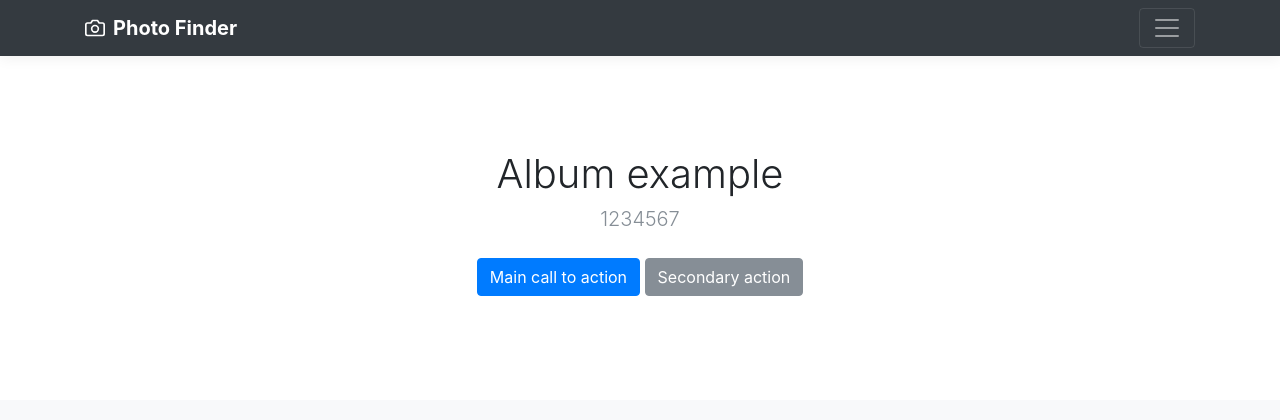
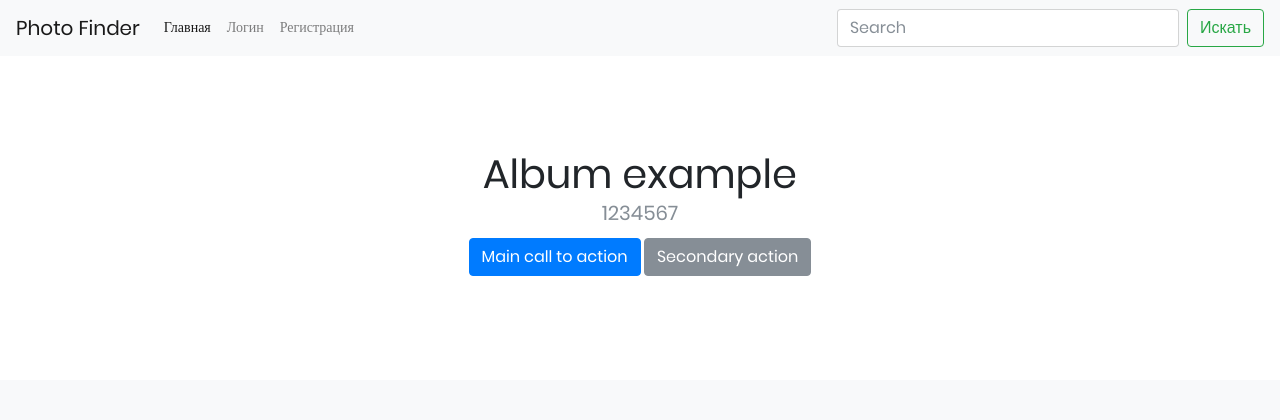
Before and after one commit to e-makusheva/photo_finder, a Flask app: page / in a window 1280 px wide. Shown: the top 420 px of the page. Run offline with Flask 2, Linux system fonts and the light colour scheme; some libraries are stand-ins or nearby versions.

Commit message:
Сделано меню

```diff
--- a/photo_app/templates/index.html
+++ b/photo_app/templates/index.html
@@ -14,41 +14,19 @@
     <link href="../static/Index/dist/css/bootstrap.min.css" rel="stylesheet">
 
     <!-- Custom styles for this template -->
+    <link rel="stylesheet" type="text/css" href="../static/Login/fonts/font-awesome-4.7.0/css/font-awesome.min.css">
+    <!--===============================================================================================-->
+    <link rel="stylesheet" type="text/css" href="../static/Login/vendor/animate/animate.css">
+    <!--===============================================================================================-->
+    <link rel="stylesheet" type="text/css" href="../static/Login/vendor/css-hamburgers/hamburgers.min.css">
+    <link rel="stylesheet" type="text/css" href="../static/Login/css/main.css">
+  <!--===============================================================================================-->
+    <link href="album.css" rel="stylesheet">
 
-    <link href="album.css" rel="stylesheet">
   </head>
-
+  {% include 'menu.html' %}
   <body>
-
-    <header>
-      <div class="collapse bg-dark" id="navbarHeader">
-        <div class="container">
-          <div class="row">
-            <div class="col-sm-4 offset-md-1 py-4">
-              <ul class="list-unstyled">
-                <li><a href="#" class="text-white">Главная страница</a></li>
-                <li><a href="#" class="text-white">Регистрация</a></li>
-                <li><a href="#" class="text-white">Войти</a></li>
-              </ul>
-            </div>
-          </div>
-        </div>
-      </div>
-      <div class="navbar navbar-dark bg-dark box-shadow">
-        <div class="container d-flex justify-content-between">
-          <a href="#" class="navbar-brand d-flex align-items-center">
-            <svg xmlns="http://www.w3.org/2000/svg" width="20" height="20" viewBox="0 0 24 24" fill="none" stroke="currentColor" stroke-width="2" stroke-linecap="round" stroke-linejoin="round" class="mr-2"><path d="M23 19a2 2 0 0 1-2 2H3a2 2 0 0 1-2-2V8a2 2 0 0 1 2-2h4l2-3h6l2 3h4a2 2 0 0 1 2 2z"></path><circle cx="12" cy="13" r="4"></circle></svg>
-            <strong>Photo Finder</strong>
-          </a>
-          <button class="navbar-toggler" type="button" data-toggle="collapse" data-target="#navbarHeader" aria-controls="navbarHeader" aria-expanded="false" aria-label="Toggle navigation">
-            <span class="navbar-toggler-icon"></span>
-          </button>
-        </div>
-      </div>
-    </header>
-
     <main role="main">
-
       <section class="jumbotron text-center">
         <div class="container">
           <h1 class="jumbotron-heading">Album example</h1>
--- /dev/null
+++ b/photo_app/templates/menu.html
@@ -0,0 +1,23 @@
+<nav class="navbar navbar-expand-lg navbar-light bg-light">
+    <a class="navbar-brand" href="#">Photo Finder</a>
+    <button class="navbar-toggler" type="button" data-toggle="collapse" data-target="#navbarSupportedContent" aria-controls="navbarSupportedContent" aria-expanded="false" aria-label="Toggle navigation">
+      <span class="navbar-toggler-icon"></span>
+    </button>
+
+    <div class="collapse navbar-collapse" id="navbarSupportedContent">
+      <ul class="navbar-nav mr-auto">
+        <li class="nav-item active">
+          <a class="nav-link" href="/">Главная <span class="sr-only">(current)</span></a>
+        </li>
+        <li class="nav-item">
+            <a class="nav-link" href="{{url_for('user.login')}}">Логин</a>
+        <li class="nav-item">
+            <a class="nav-link" href="{{url_for('user.register')}}">Регистрация</a>
+        </li>
+      </ul>
+      <form class="form-inline my-2 my-lg-0">
+        <input class="form-control mr-sm-2" type="search" placeholder="Search" aria-label="Search">
+        <button class="btn btn-outline-success my-2 my-sm-0" type="submit">Искать</button>
+      </form>
+    </div>
+  </nav>
--- a/photo_app/user/views.py
+++ b/photo_app/user/views.py
@@ -12,7 +12,7 @@ def login():
         return redirect(url_for('index'))
     title = 'Авторизация'
     login_form = LoginForm()
-    return render_template('login.html', page_title=title, form=login_form)
+    return render_template('user/login.html', page_title=title, form=login_form)
 
 @blueprint.route('/process-login', methods=['POST'])
 def process_login():
@@ -39,4 +39,4 @@ def register():
         return redirect(url_for('index'))
     title = 'Регистрация'
     form = RegistrationForm()
-    return render_template('registration_form.html', page_title=title, form=form)
+    return render_template('user/registration_form.html', page_title=title, form=form)
```
Also changed, not shown: photo_app/templates/user/login.html (renamed from photo_app/templates/login.html, +1 -28 lines), photo_app/templates/user/registration_form.html (renamed from photo_app/templates/registration_form.html, +2 -29 lines), photo_app/templates/user/account.html (added).
